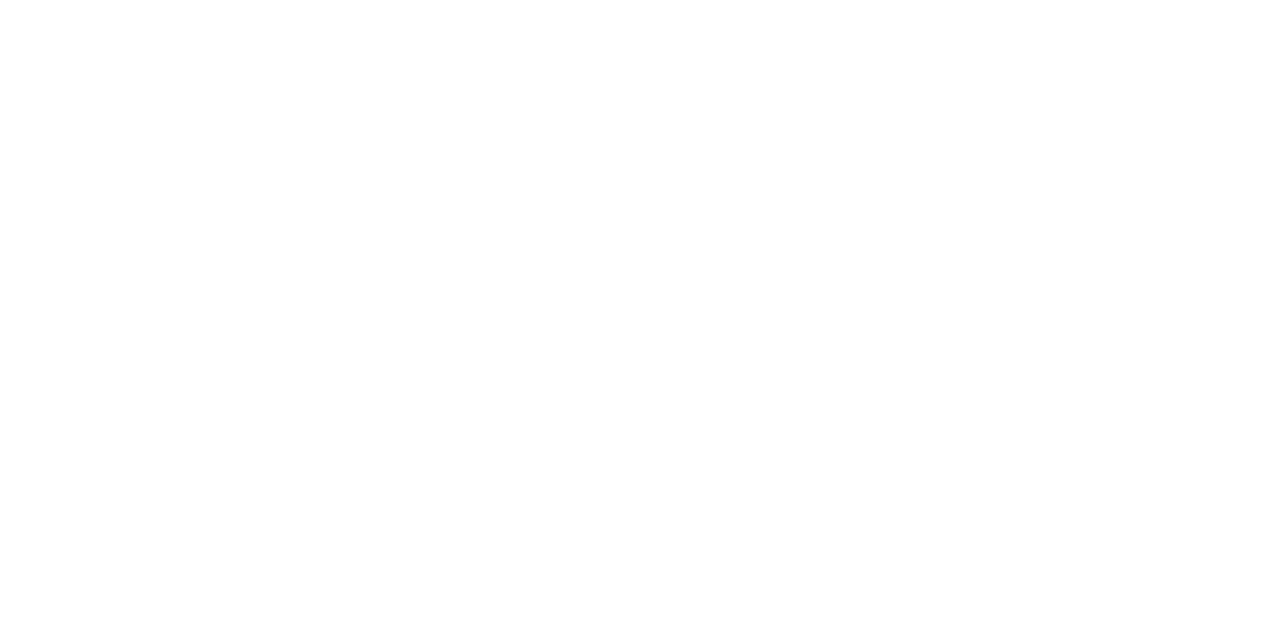
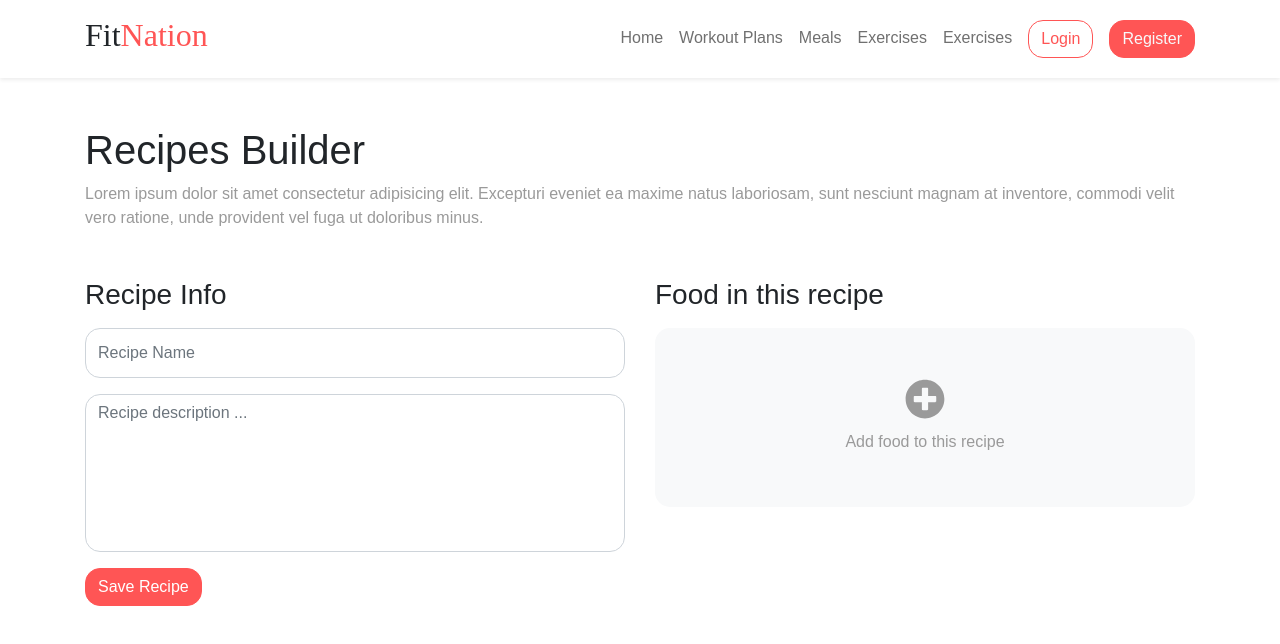
Before and after one commit to 7asebat/FitNationFrontend, a Vue app: page /recipes-builder in a window 1280 px wide. Shown: the top 644 px of the page. Built offline with nearby package versions, Linux system fonts and the light colour scheme.

Commit message:
feat: :zap: Recipe builder flow

```diff
--- a/src/assets/styles/global.scss
+++ b/src/assets/styles/global.scss
@@ -16,7 +16,6 @@
 
 input {
     height: 50px !important;
-    text-indent: 20px;
     color: $dark;
 }
 
--- /dev/null
+++ b/src/components/FoodCard.vue
@@ -0,0 +1,48 @@
+<template>
+  <div class="c-food-card d-flex align-items-center shadow-sm round">
+    <div class="c-food-card__image">
+      <img
+        class="w-100"
+        src="https://cdnprod.mafretailproxy.com/sys-master-root/h8c/hc7/10187581554718/32634_main.jpg_480Wx480H"
+        alt=""
+      />
+    </div>
+    <div class="c-food-card__info ml-2">
+      <h4>{{ food.name }}</h4>
+      <p class="m-0">
+        <i class="fas fa-heartbeat text-success"></i>
+        <span class="text-success mx-2">Nutrition Facts:</span>
+        <span>Calorie dense</span>
+      </p>
+      <p>
+        <i class="fas fa-utensils text-success"></i>
+        <span class="text-success mx-2">Food Type:</span>
+        <span>Vegetables</span>
+      </p>
+    </div>
+  </div>
+</template>
+
+<script>
+export default {
+  props: {
+    food: {
+      required: true,
+    },
+  },
+};
+</script>
+
+<style lang="scss" scoped>
+.c-food-card {
+  border-radius: $border-radius;
+  overflow: hidden;
+}
+
+.c-food-card__image {
+  flex: 0 0 150px;
+}
+
+.c-food-card__info {
+}
+</style>
--- /dev/null
+++ b/src/components/recipes/BuilderEmptyState.vue
@@ -0,0 +1,28 @@
+<template>
+  <div
+    class="c-builder-empty-state bg-light p-5 text-center"
+    @click.prevent="handleClickEvent"
+  >
+    <h1 class="text-secondary">
+      <i class="fas fa-plus-circle"></i>
+    </h1>
+    <h6 class="text-secondary">Add food to this recipe</h6>
+  </div>
+</template>
+
+<script>
+export default {
+  methods: {
+    handleClickEvent() {
+      this.$emit("clicked");
+    },
+  },
+};
+</script>
+
+<style lang="scss" scoped>
+.c-builder-empty-state {
+  cursor: pointer;
+  border-radius: $border-radius;
+}
+</style>
--- /dev/null
+++ b/src/components/recipes/BuilderFoodModal.vue
@@ -0,0 +1,155 @@
+<template>
+  <b-modal
+    id="builderFoodModal"
+    scrollable
+    size="lg"
+    :title="`Add food to recipe`"
+    :ok-title="`Add Selected Food`"
+    @ok="addFood"
+  >
+    <div class="row">
+      <div class="col-12 mb-3" v-for="foodItem in food" :key="foodItem.id">
+        <div
+          class="c-builder-food-modal__exercise-wrapper"
+          @click.prevent="foodItem.selected = !foodItem.selected"
+        >
+          <div
+            :class="{
+              'c-builder-food-modal__selected-overlay--selected':
+                foodItem.selected,
+            }"
+            class="c-builder-food-modal__selected-overlay"
+          >
+            <h1
+              class="text-success d-flex justify-content-center align-items-center h-100"
+            >
+              <i class="fas fa-check-circle"></i>
+            </h1>
+          </div>
+          <FoodItemCard :food="foodItem" />
+        </div>
+      </div>
+    </div>
+  </b-modal>
+</template>
+
+<script>
+export default {
+  data() {
+    return {
+      food: [
+        {
+          id: 2,
+          has_image: false,
+          name: "Rice",
+          nutrition_facts: "Calorie dense",
+          food_type: null,
+          selected: false,
+        },
+        {
+          id: 3,
+          has_image: false,
+          name: "Rice",
+          nutrition_facts: "Calorie dense",
+          food_type: null,
+          selected: false,
+        },
+        {
+          id: 4,
+          has_image: false,
+          name: "Rice",
+          nutrition_facts: "Calorie dense",
+          food_type: null,
+          selected: false,
+        },
+        {
+          id: 5,
+          has_image: null,
+          name: null,
+          nutrition_facts: null,
+          food_type: null,
+          selected: false,
+        },
+        {
+          id: 6,
+          has_image: false,
+          name: "Rice",
+          nutrition_facts: "Calorie dense",
+          food_type: null,
+          selected: false,
+        },
+        {
+          id: 7,
+          has_image: false,
+          name: "Rice",
+          nutrition_facts: "Calorie dense",
+          food_type: null,
+          selected: false,
+        },
+        {
+          id: 8,
+          has_image: false,
+          name: "Rice",
+          nutrition_facts: "Calorie dense",
+          food_type: null,
+          selected: false,
+        },
+        {
+          id: 9,
+          has_image: false,
+          name: "Rice",
+          nutrition_facts: "Calorie dense",
+          food_type: null,
+          selected: false,
+        },
+      ],
+    };
+  },
+
+  computed: {
+    selectedFood() {
+      return this.food.filter((foodItem) => foodItem.selected);
+    },
+  },
+
+  methods: {
+    addFood() {
+      this.$emit("addFood", this.selectedFood);
+      this.resetFood();
+    },
+    resetFood() {
+      this.food = this.food.map((foodItem) => {
+        foodItem.selected = false;
+        return foodItem;
+      });
+    },
+  },
+
+  components: {
+    FoodItemCard: () => import("@/components/FoodCard"),
+  },
+};
+</script>
+
+<style lang="scss" scoped>
+.c-builder-food-modal__exercise-wrapper {
+  position: relative;
+  cursor: pointer;
+}
+.c-builder-food-modal__selected-overlay {
+  position: absolute;
+  top: 0;
+  right: 0;
+  left: 0;
+  bottom: 0;
+  width: 100%;
+  height: 100%;
+  background: rgba(0, 0, 0, 0.4);
+  border-radius: $border-radius;
+  transition: all 0.3s;
+  opacity: 0;
+}
+.c-builder-food-modal__selected-overlay--selected {
+  opacity: 1;
+}
+</style>
--- a/src/router/index.js
+++ b/src/router/index.js
@@ -61,9 +61,19 @@
       },
       {
         path: "/workout-builder",
-        name: "WorkoutBuikder",
+        name: "WorkoutBuilder",
         component: () =>
-          import(/* webpackChunkName: "workouts" */ "@/views/WorkoutBuilder.vue"),
+          import(
+            /* webpackChunkName: "workouts" */ "@/views/WorkoutBuilder.vue"
+          ),
+      },
+      {
+        path: "/recipes-builder",
+        name: "RecipesBuilder",
+        component: () =>
+          import(
+            /* webpackChunkName: "recipes" */ "@/views/RecipesBuilder.vue"
+          ),
       },
       ...AuthRoutes,
     ],
--- /dev/null
+++ b/src/views/RecipesBuilder.vue
@@ -0,0 +1,111 @@
+<template>
+  <div class="container my-5">
+    <h1>Recipes Builder</h1>
+    <p class="text-secondary">
+      Lorem ipsum dolor sit amet consectetur adipisicing elit. Excepturi eveniet
+      ea maxime natus laboriosam, sunt nesciunt magnam at inventore, commodi
+      velit vero ratione, unde provident vel fuga ut doloribus minus.
+    </p>
+
+    <div class="row my-5">
+      <div class="col-12 col-md-6">
+        <h3 class="mb-3">Recipe Info</h3>
+
+        <b-form-input
+          v-model="recipeName"
+          placeholder="Recipe Name"
+          class="mb-3"
+        ></b-form-input>
+
+        <b-form-textarea
+          v-model="recipeDescription"
+          placeholder="Recipe description ..."
+          rows="6"
+          max-rows="8"
+          class="mb-3"
+        ></b-form-textarea>
+
+        <button class="btn btn-primary">Save Recipe</button>
+      </div>
+      <div class="col-12 col-md-6">
+        <h3 class="mb-3">Food in this recipe</h3>
+        <div
+          class="c-recipes-builder__food-card-container mb-3"
+          v-for="foodItem in food"
+          :key="foodItem.id"
+          @click="removeFoodItem(foodItem)"
+        >
+          <div
+            class="c-recipes-builder__food-card-overlay d-flex align-items-center justify-content-center"
+          >
+            <h1><i class="fas fa-trash text-danger"></i></h1>
+          </div>
+          <FoodCard :food="foodItem" />
+        </div>
+
+        <BuilderEmptyState @clicked="showFoodModal" v-show="!food.length" />
+      </div>
+    </div>
+
+    <BuilderFoodModal @addFood="addFood" />
+  </div>
+</template>
+
+<script>
+export default {
+  data() {
+    return {
+      recipeName: "",
+      recipeDescription: "",
+      food: [],
+    };
+  },
+
+  components: {
+    BuilderEmptyState: () => import("@/components/recipes/BuilderEmptyState"),
+    BuilderFoodModal: () => import("@/components/recipes/BuilderFoodModal"),
+    FoodCard: () => import("@/components/FoodCard"),
+  },
+
+  methods: {
+    showFoodModal() {
+      this.$bvModal.show("builderFoodModal");
+    },
+    addFood(foodToAdd) {
+      this.food.push(...foodToAdd);
+    },
+    removeFoodItem(foodItemToRemove) {
+      this.food = this.food.filter(
+        (foodItem) => foodItem.id !== foodItemToRemove.id
+      );
+    },
+  },
+};
+</script>
+
+<style lang="scss" scoped>
+.c-recipes-builder__food-card-container {
+  position: relative;
+  border-radius: $border-radius;
+  overflow: hidden;
+  cursor: pointer;
+}
+
+.c-recipes-builder__food-card-container:hover
+  .c-recipes-builder__food-card-overlay {
+  opacity: 1;
+}
+
+.c-recipes-builder__food-card-overlay {
+  position: absolute;
+  top: 0;
+  right: 0;
+  left: 0;
+  bottom: 0;
+  width: 100%;
+  height: 100%;
+  background: rgba(0, 0, 0, 0.7);
+  opacity: 0;
+  transition: all 0.3s;
+}
+</style>
```
